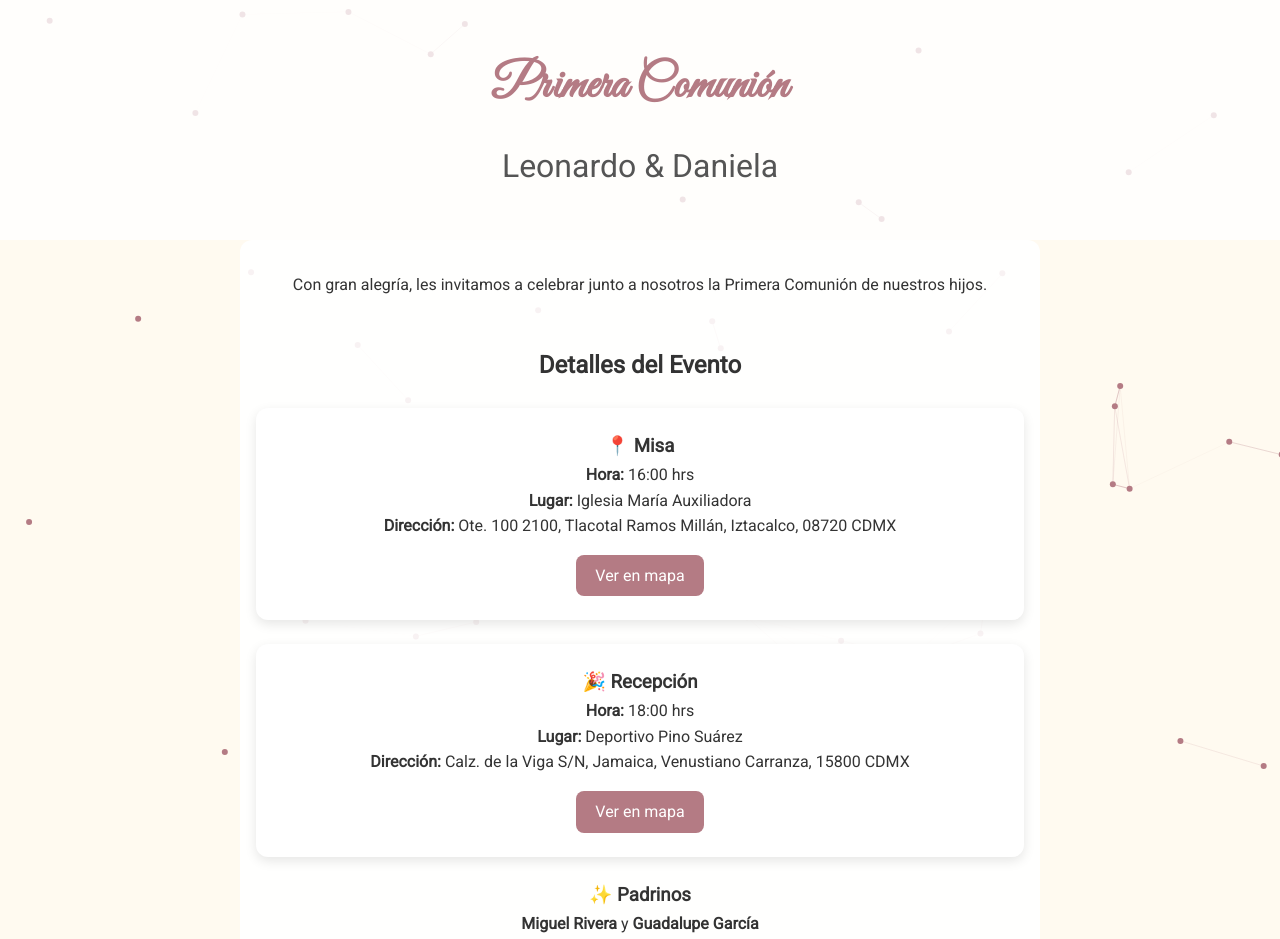
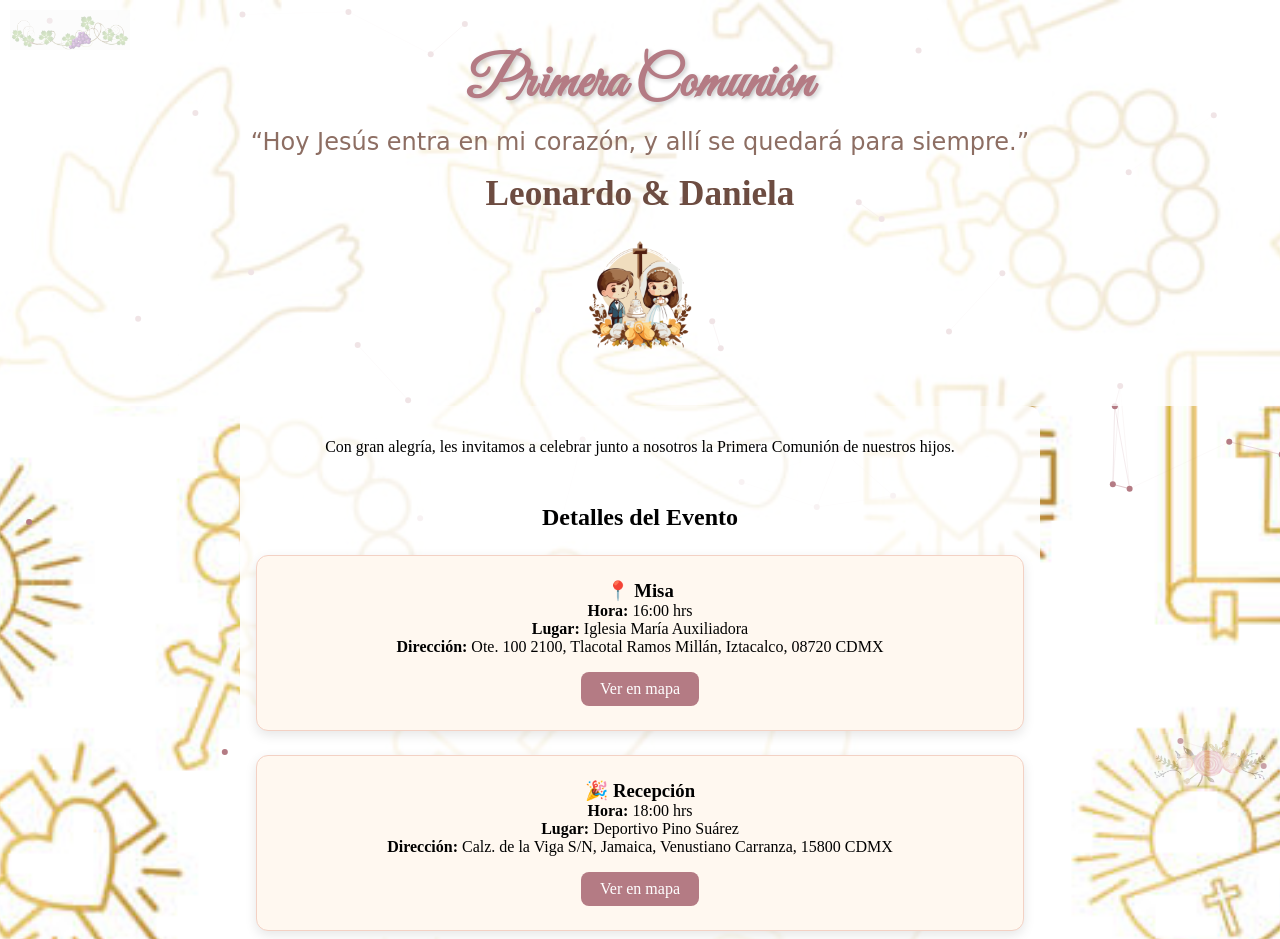
Before and after one commit to capa7/capa7.github.io, a plain HTML site: page index.html in a window 1280 px wide. Shown: the top 939 px of the page. Drawn offline with nearby package versions, Linux system fonts and the light colour scheme.

Commit message:
Add files via upload

```diff
--- a/index.html
+++ b/index.html
@@ -11,18 +11,23 @@
 <body>
   <!-- Partículas -->
   <div id="particles-js"></div>
+  <img src="decoracion-superior.png" alt="Decoración" class="decoracion decoracion-superior">
+  <img src="decoracion-inferior.png" alt="Decoración" class="decoracion decoracion-inferior">
+
 
   <!-- Música de fondo -->
-  <audio autoplay loop>
+  <audio autoplay loop id="bg-audio">
     <source src="instrumental.mp3" type="audio/mpeg">
-    Tu navegador no soporta audio HTML5.
   </audio>
+
 
   <!-- Contenido principal -->
   <header class="hero" data-aos="fade-down">
     <div class="hero-content">
       <h1>Primera Comunión</h1>
+      <p class="subtitulo-fe">“Hoy Jesús entra en mi corazón, y allí se quedará para siempre.”</p>
       <p class="nombres">Leonardo & Daniela</p>
+      <img src="primeraComunion.png" alt="Misal" class="imagen-central">
     </div>
   </header>
 
--- a/script.js
+++ b/script.js
@@ -1,4 +1,3 @@
-// Inicializa AOS (animaciones)
 AOS.init({
   duration: 1000,
   easing: 'ease-in-out',
@@ -29,3 +28,12 @@ particlesJS("particles-js", {
     }
   }
 });
+
+window.addEventListener("DOMContentLoaded", () => {
+  const audio = document.getElementById("bg-audio");
+  setTimeout(() => {
+    audio.play().catch(() => {
+      console.log("Autoplay bloqueado, el usuario debe interactuar primero.");
+    });
+  }, 1000);
+});
--- a/styles.css
+++ b/styles.css
@@ -13,13 +13,13 @@
 }
 
 body {
-  font-family: var(--fuente-cuerpo);
-  background: var(--color-fondo);
-  color: #333;
-  line-height: 1.6;
-  position: relative;
-  overflow-x: hidden;
+  background-image: url('textura.jpg');
+  background-size: cover;
+  background-repeat: no-repeat;
+  background-position: center;
 }
+
+
 
 #particles-js {
   position: fixed;
@@ -144,3 +144,49 @@ footer {
 .btn-whatsapp:hover {
   background-color: #1ebd5b;
 }
+
+.decoracion {
+  position: absolute;
+  width: 120px;
+  z-index: 0;
+  opacity: 0.3;
+}
+
+.decoracion-superior {
+  top: 10px;
+  left: 10px;
+}
+
+.decoracion-inferior {
+  bottom: 10px;
+  right: 10px;
+}
+
+.hero-content h1 {
+  font-size: 3.5em;
+  text-shadow: 2px 2px 4px rgba(0,0,0,0.2);
+}
+
+.nombres {
+  font-size: 2.2em;
+  font-weight: bold;
+  color: #6d4c41;
+}
+
+.detalles .evento, .padrinos, .galeria {
+  background: #fff8f0;
+  border: 1px solid #f3d1c4;
+}
+
+.subtitulo-fe {
+  font-family: 'Dancing Script', cursive;
+  font-size: 1.5em;
+  color: #8d6e63;
+  margin-top: 10px;
+}
+
+.imagen-central {
+  width: 120px;
+  margin-top: 20px;
+  animation: zoomIn 1s ease-in-out;
+}
```
Also changed, not shown: decoracion-inferior.png (added), decoracion-superior.png (added), primeraComunion.png (added), textura.jpg (added).
